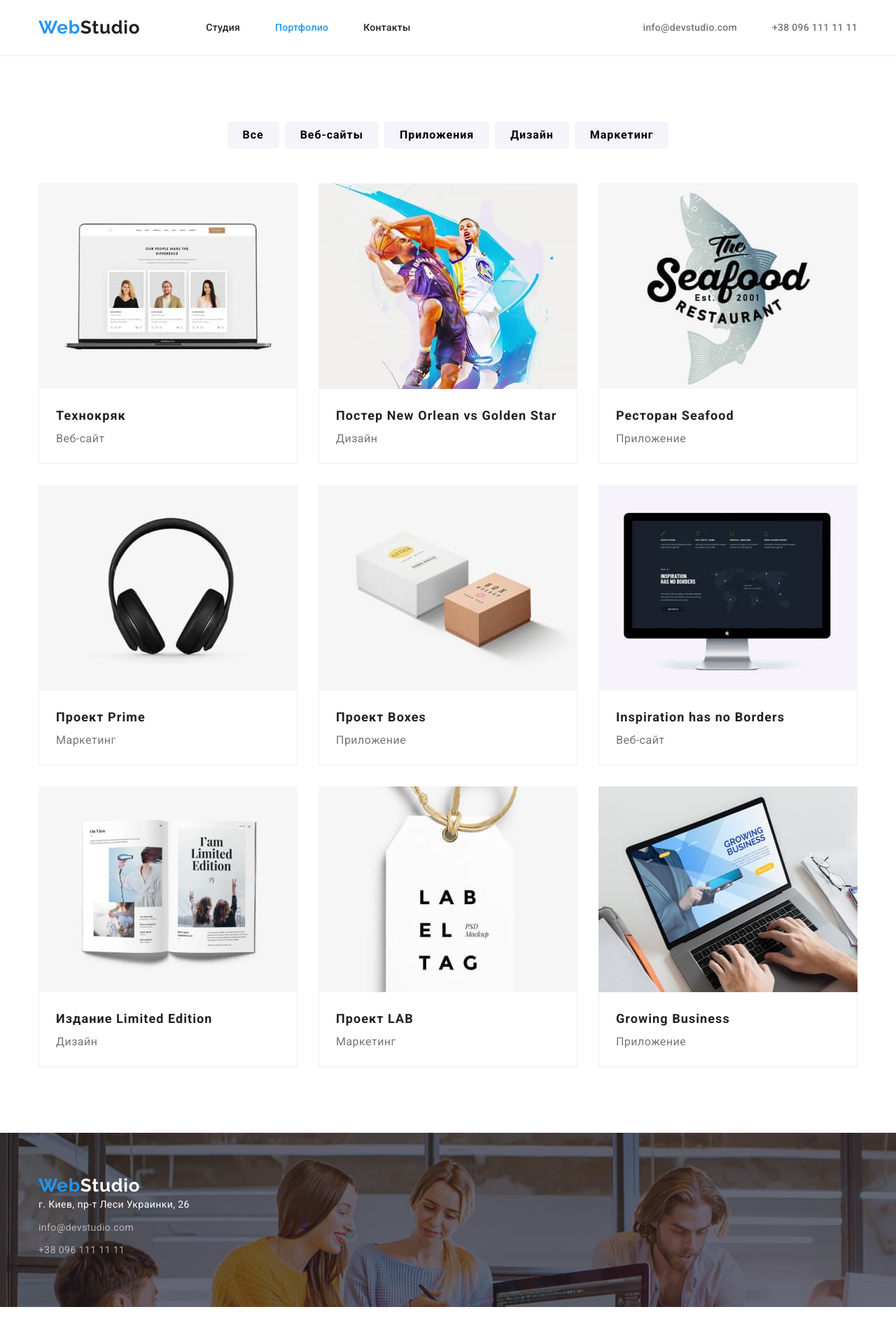
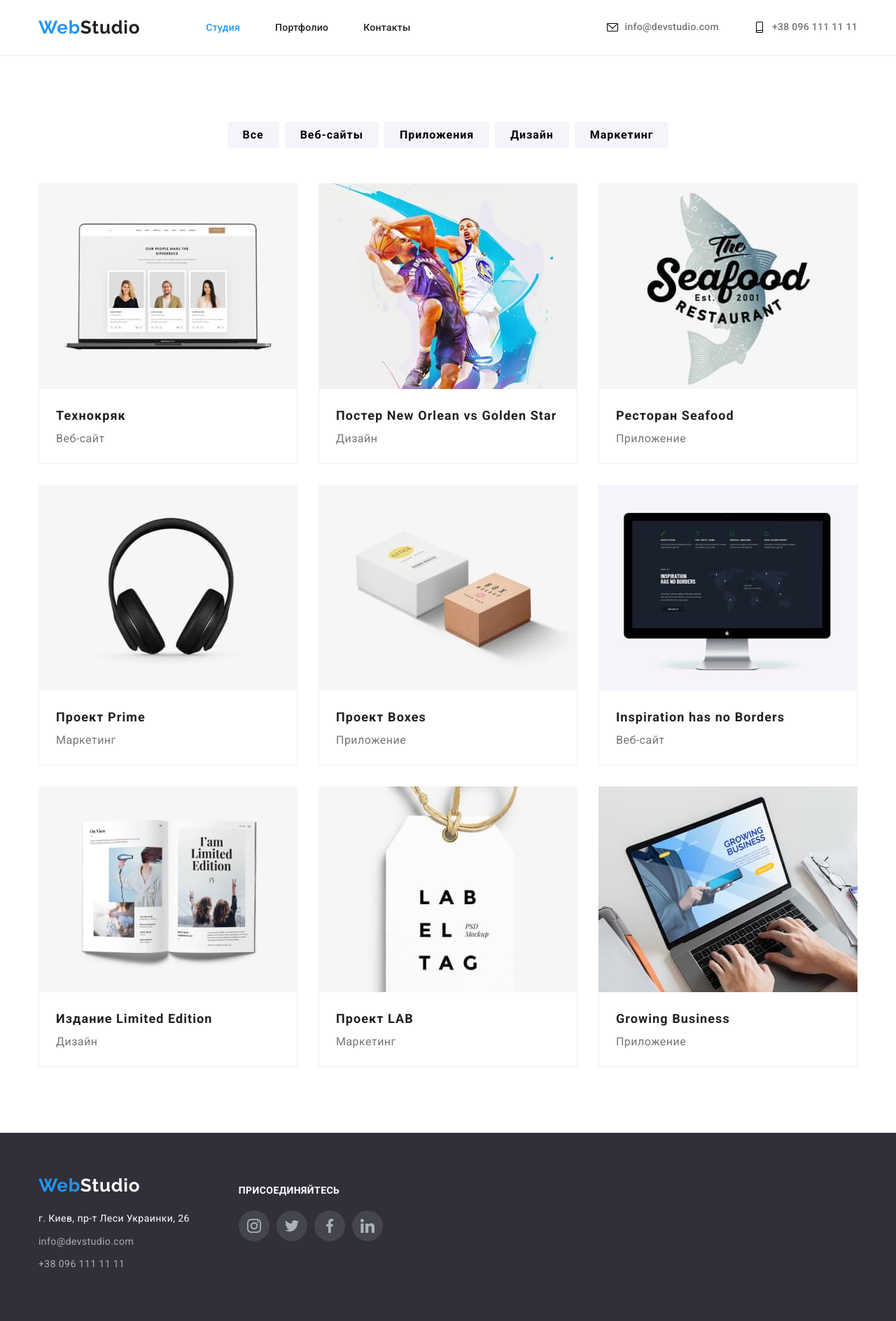
Before and after one commit to andriyash85/goit-markup-hw-04, a plain HTML site: page portfolio.html in a window 1280 px wide. Shown: the whole page at 70% size. Drawn offline with nearby package versions, Linux system fonts and the light colour scheme.

Commit message:
portfolio

```diff
--- a/css/styles.css
+++ b/css/styles.css
@@ -507,4 +507,14 @@ header {
   margin-right: 70px;
 }
 .right {
- padding-top: 15px;
+  padding-top: 15px;
+}
+.portfolio-item:hover,
+.portfolio-item:focus {
+  background: #ffffff;
+  border: 1px solid #eeeeee;
+  box-sizing: border-box;
+  box-shadow: 0px 1px 1px rgba(0, 0, 0, 0.12), 0px 4px 4px rgba(0, 0, 0, 0.06),
+    1px 4px 6px rgba(0, 0, 0, 0.16);
+  cursor: pointer;
+}
--- a/portfolio.html
+++ b/portfolio.html
@@ -15,7 +15,7 @@
     <link rel="stylesheet" href="./css/styles.css">
 </head>
 <body>
-    <header class="portfolio-dist">
+    <header>
         <div class="container header-container">
             <div class="header-logo-flx">
                 <a class="header-logo" href="index.html">Web<span class="logo-color-dark">Studio</span></a>
@@ -23,10 +23,10 @@
             <nav class="header-nav">
                 <ul class="menu-list">
                     <li class="menu-item">
-                        <a class="menu-link" href="index.html">Студия</a>
+                        <a class="menu-link current" href="index.html">Студия</a>
                     </li>
                     <li class="menu-item">
-                        <a class="menu-link current" href="portfolio.html">Портфолио</a>
+                        <a class="menu-link" href="portfolio.html">Портфолио</a>
                     </li>
                     <li class="menu-item">
                         <a class="menu-link" href="#contacts">Контакты</a>
@@ -35,9 +35,22 @@
             </nav>
 
             <ul class="contacts-list">
-                <li class="contacts-item"><a class="contacts-link" href="mailto:info@devstudio.com">info@devstudio.com</a>
+                <li class="contacts-item">
+                    <a class="contacts-link contacts-base" href="mailto:info@devstudio.com">
+                        <svg class="contacts-icon" width="16" height="16">
+                            <use href="./images/sprite.svg#icon-envelope">
+                            </use>
+                        </svg>info@devstudio.com</a>
                 </li>
-                <li class="contacts-item"><a class="contacts-link" href="tel:+380961111111">+38 096 111 11 11</a></li>
+
+                <li class="contacts-item">
+                    <a class="contacts-link contacts-base" href="tel:+380961111111">
+                        <svg class="contacts-icon" width="16" height="16">
+                            <use href="./images/sprite.svg#icon-smartphone">
+                            </use>
+                        </svg>+38 096 111 11 11</a>
+                </li>
+
             </ul>
         </div>
     </header>
@@ -124,10 +137,14 @@
 </section>
 </main>
 
-<footer class="footer-contacts bgc" id="contacts">
-    <div class="container ">
+<footer class="footer-contacts bgc-footer" id="contacts">
+    <div class="container sum">
+        <div class="left">
+            <div class="log">
+                <a class="header-logo" href="index.html">Web<span class="logo-color-light">Studio</span></a>
+            </div>
 
-        <a class="header-logo" href="index.html">Web<span class="logo-color-light">Studio</span></a>
+            <address>
                 <ul class="footer-list">
                     <li class="footer-between-item"><a class="footer-adr" href="">г. Киев, пр-т Леси Украинки, 26</a>
                     </li>
@@ -137,6 +154,47 @@
                     <li class="footer-between-item"><a class="footer-tel" href="tel:+380961111111">+38 096 111 11 11</a>
                     </li>
                 </ul>
+            </address>
+        </div>
+
+        <div class="right">
+            <h2 class="footer-connection">Присоединяйтесь</h2>
+            <ul class="footer-social footer-social-list">
+                <li class="social-item">
+                    <a href="" class="footer-social-link">
+                        <svg class="footer-social-icon" width="20" height="20">
+                            <use href="./images/sprite.svg#icon-instagram">
+                            </use>
+                        </svg>
+                    </a>
+                </li>
+                <li class="social-item">
+                    <a href="" class="footer-social-link">
+                        <svg class="footer-social-icon" width="20" height="20">
+                            <use href="./images/sprite.svg#icon-twitter">
+                            </use>
+                        </svg>
+                    </a>
+                </li>
+                <li class="social-item">
+                    <a href="" class="footer-social-link">
+                        <svg class="footer-social-icon" width="20" height="20">
+                            <use href="./images/sprite.svg#icon-facebook">
+                            </use>
+                        </svg>
+                    </a>
+                </li>
+                <li class="social-item">
+                    <a href="" class="footer-social-link">
+                        <svg class="footer-social-icon" width="20" height="20">
+                            <use href="./images/sprite.svg#icon-linkedin">
+                            </use>
+                        </svg>
+                    </a>
+                </li>
+            </ul>
+        </div>
+    </div>
     </div>
 </footer>
 </body>
```
Lines whose indentation alone changed are shown as unchanged.
